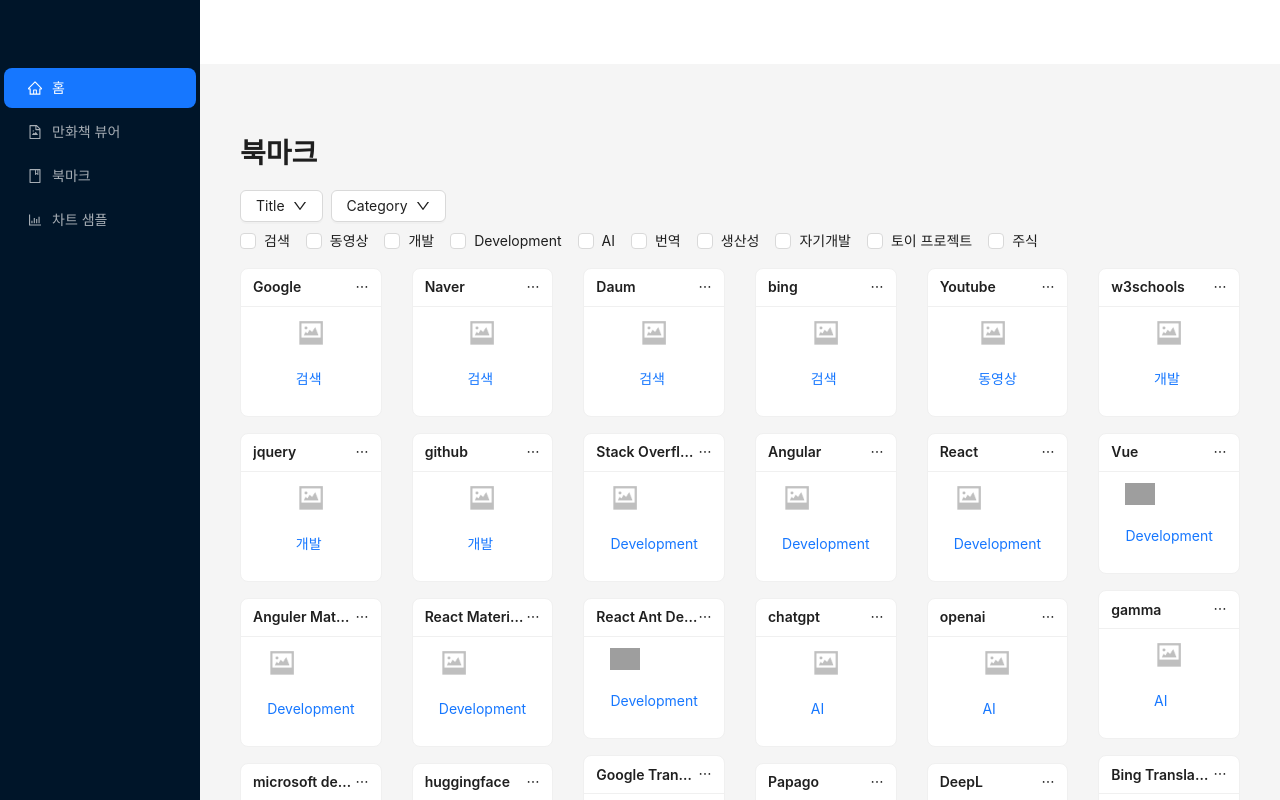
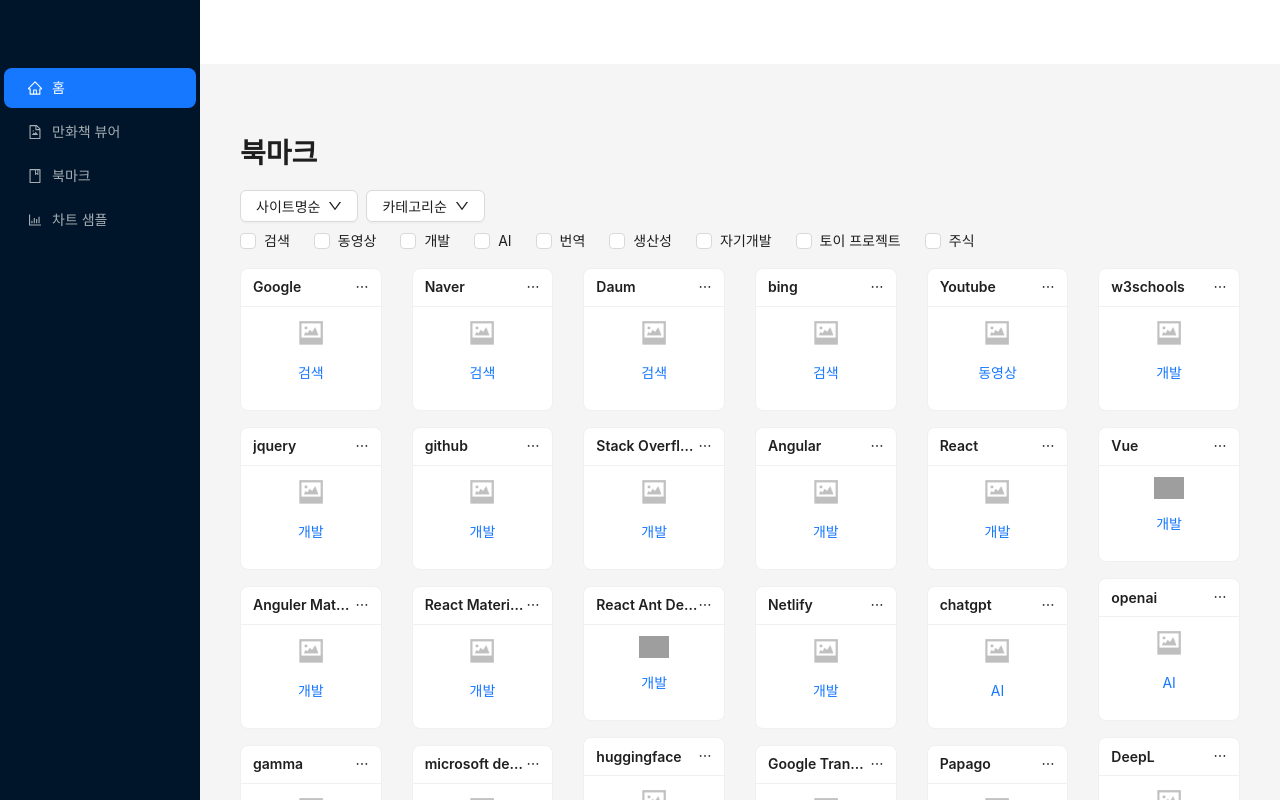
Before and after one commit to silverbullet087/silverbullet-app, a React (Create React App) app: page / in a window 1280 px wide. Shown: the top 800 px of the page. Built offline with nearby package versions, Linux system fonts and the light colour scheme; grey boxes are pictures that could not be loaded.

Commit message:
북마크 기능 수정

```diff
--- a/src/components/BookmarkGrid/BookmarkGrid.css
+++ b/src/components/BookmarkGrid/BookmarkGrid.css
@@ -24,3 +24,13 @@
     text-decoration: underline;
     color: inherit;
   }
+
+.checkbox-group-container {
+    display: flex;
+    flex-wrap: wrap;
+}
+
+.checkbox-group-container .ant-checkbox-group-item {
+    margin-right: 8px; /* 체크박스 사이의 간격을 조절하려면 값을 변경하세요 */
+    white-space: nowrap;
+}
--- a/src/components/BookmarkGrid/BookmarkGrid.tsx
+++ b/src/components/BookmarkGrid/BookmarkGrid.tsx
@@ -1,7 +1,7 @@
 import React from "react";
 import Masonry from "react-masonry-css";
 import "./BookmarkGrid.css";
-import {Card, Menu, Dropdown, MenuProps} from "antd";
+import {Card, Menu, Dropdown, MenuProps, Tooltip} from "antd";
 import {
     CaretDownOutlined,
     PlusOutlined,
@@ -72,12 +72,20 @@ const BookmarkGrid: React.FC<BookmarkGridProps> = ({
                     e.target.src = './no-image-icon-23485.png';
                 }
 
+                function TooltipWrapper(content: string) {
+                    return (
+                        <Tooltip placement="topRight" title={content} arrow>
+                            {content}
+                        </Tooltip>
+                    )
+                }
+
                 return (
                     <>
                         <Card
                             key={bookmark.id}
                             size="small"
-                            title={bookmark.title}
+                            title={TooltipWrapper(bookmark.title)}
                             extra={
                                 <>
                                     <Dropdown menu={{items}}>
@@ -92,8 +100,12 @@ const BookmarkGrid: React.FC<BookmarkGridProps> = ({
                         >
                             <div style={{display: "flex", flexDirection: "column", alignItems: "center", justifyContent: "center"}}>
                                 <a href={bookmark.url} target="_blank">
-                                    <img src={bookmark.favicon} alt="favicon" width={'30px'} onError={handleImgError}/>
-                                    <p>{bookmark.category}</p>
+                                    <div style={{display: "flex", flexDirection: "column", alignItems: "center", justifyContent: "center"}}>
+                                        <img src={bookmark.favicon} alt="favicon" width={'30px'} onError={handleImgError} />
+                                    </div>
+                                    <div style={{display: "flex", flexDirection: "column", alignItems: "center", justifyContent: "center"}}>
+                                        <p>{bookmark.category}</p>
+                                    </div>
                                 </a>
                             </div>
                         </Card>
--- a/src/components/BookmarkGrid/BookmarkPage.tsx
+++ b/src/components/BookmarkGrid/BookmarkPage.tsx
@@ -87,49 +87,56 @@ const bookmarkList: Bookmark[] = [
         title: "Stack Overflow",
         url: "https://stackoverflow.com",
         favicon: "https://stackoverflow.com/favicon.ico",
-        category: "Development",
+        category: "개발",
     },
     {
         id: 104,
         title: "Angular",
         url: "https://angular.io/",
         favicon: "https://angular.io/assets/images/favicons/favicon.ico",
-        category: "Development",
+        category: "개발",
     },
     {
         id: 105,
         title: "React",
         url: "https://reactjs.org/",
         favicon: "https://reactjs.org/favicon.ico",
-        category: "Development",
+        category: "개발",
     },
     {
         id: 106,
         title: "Vue",
         url: "https://vuejs.org/",
         favicon: "https://vuejs.org/logo.svg",
-        category: "Development",
+        category: "개발",
     },
     {
         id: 107,
         title: "Anguler Material UI",
         url: "https://material.angular.io/",
         favicon: "https://material.angular.io/favicon.ico",
-        category: "Development",
+        category: "개발",
     },
     {
         id: 107,
         title: "React Material UI",
         url: "https://mui.com/material-ui/react-masonry/",
         favicon: "https://material-ui.com/favicon.ico",
-        category: "Development",
+        category: "개발",
     },
     {
         id: 108,
         title: "React Ant Design",
         url: "https://ant.design/",
         favicon: "https://gw.alipayobjects.com/zos/rmsportal/rlpTLlbMzTNYuZGGCVYM.png",
-        category: "Development",
+        category: "개발",
+    },
+    {
+        id: 109,
+        title: "Netlify",
+        url: "https://app.netlify.com/",
+        favicon: "https://app.netlify.com/favicon.ico",
+        category: "개발",
     },
     // AI
     {
@@ -411,18 +418,19 @@ const BookmarkPage: React.FC = () => {
                         type={sortKey === "title" ? "primary" : "default"}
                         onClick={() => onSortButtonClick("title")}
                     >
-                        <span>Title</span>
-                        {sortOrder === "asc" ? <UpOutlined/> : <DownOutlined/>}
+                        <span>사이트명순</span>
+                        {sortOrder === "asc" && sortKey === "title" ? <UpOutlined/> : <DownOutlined/>}
                     </Button>
                     <Button
                         type={sortKey === "category" ? "primary" : "default"}
                         onClick={() => onSortButtonClick("category")}
                     >
-                        <span>Category</span>
-                        {sortOrder === "asc" ? <UpOutlined/> : <DownOutlined/>}
+                        <span>카테고리순</span>
+                        {sortOrder === "asc" && sortKey === "category" ? <UpOutlined/> : <DownOutlined/>}
                     </Button>
                 </Space>
                 <Checkbox.Group
+                    className="checkbox-group-container"
                     options={categories}
                     value={selectedCategories}
                     onChange={onCategoryChange}
--- a/src/components/BookmarkGrid/BookmarkSaveModal.tsx
+++ b/src/components/BookmarkGrid/BookmarkSaveModal.tsx
@@ -86,10 +86,6 @@ const BookmarkSaveModal: React.FC<BookmarkSaveModalProps> = ({
 
     // 북마크 수정
     if (modalStatus === ModalStatus.UPDATE) {
-      console.log(
-        "handleModalOk - > updatedBookmark: @@@@@@@@@@@@@@@@@@@@@@@@@@@@@@@@@@@@@@@@@@@@@@"
-      );
-      console.log("updatedBookmark", updatedBookmark);
 
       resultBookmarkList = bookmarks.map((bookmark: Bookmark) => {
         if (bookmark.id === updatedBookmark?.id) {
@@ -104,11 +100,6 @@ const BookmarkSaveModal: React.FC<BookmarkSaveModalProps> = ({
         return bookmark;
       });
     }
-
-    console.log(
-      "handleModalOk - > resultBookmarkList: @@@@@@@@@@@@@@@@@@@@@@@@@@@@@@@@@@@@@@@@@@@@@@"
-    );
-    console.log("resultBookmarkList", resultBookmarkList);
 
     // 북마스크 추가 및 수정
     localStorage.setItem("bookmarks", JSON.stringify(resultBookmarkList));
@@ -144,7 +135,7 @@ const BookmarkSaveModal: React.FC<BookmarkSaveModalProps> = ({
   return (
     <Modal
       title={
-        modalStatus === ModalStatus.UPDATE ? "Bookmark 수정" : "Bookmark 추가"
+        modalStatus === ModalStatus.UPDATE ? "북마크 수정" : "북마크 추가"
       }
       open={ModalStatus.CLOSE !== modalStatus}
       onOk={handleModalOk}
@@ -163,7 +154,7 @@ const BookmarkSaveModal: React.FC<BookmarkSaveModalProps> = ({
         </Form.Item>
         <Form.Item
           name="title"
-          label="Title"
+          label="사이트명"
           rules={[
             {
               required: true,
@@ -206,7 +197,7 @@ const BookmarkSaveModal: React.FC<BookmarkSaveModalProps> = ({
         </Form.Item>
         <Form.Item
           name="favicon"
-          label="Favicon"
+          label="Favicon URL"
           rules={[
             {
               required: true,
@@ -227,7 +218,7 @@ const BookmarkSaveModal: React.FC<BookmarkSaveModalProps> = ({
         </Form.Item>
         <Form.Item
           name="category"
-          label="Category"
+          label="카테고리"
           rules={[
             {
               required: true,
```
